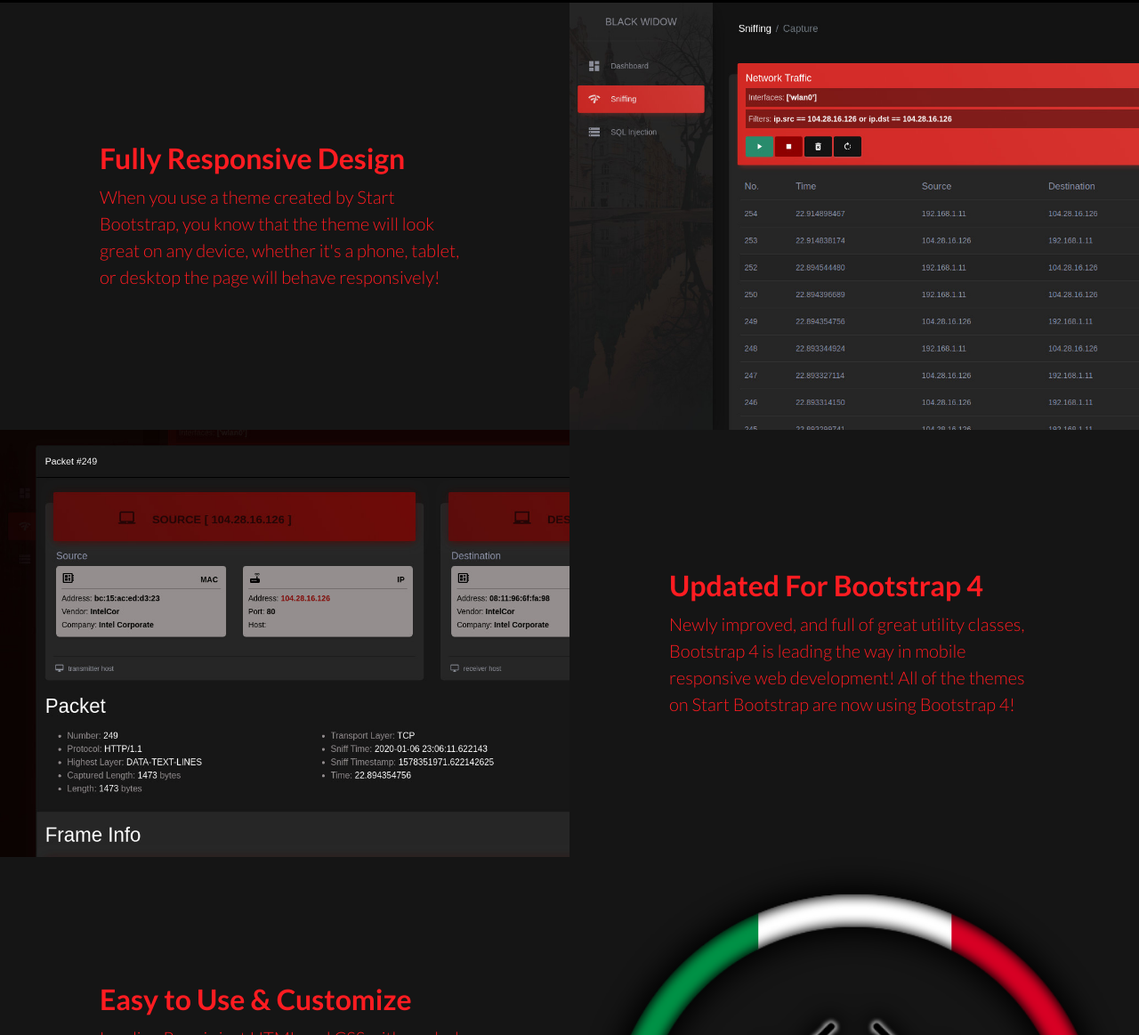
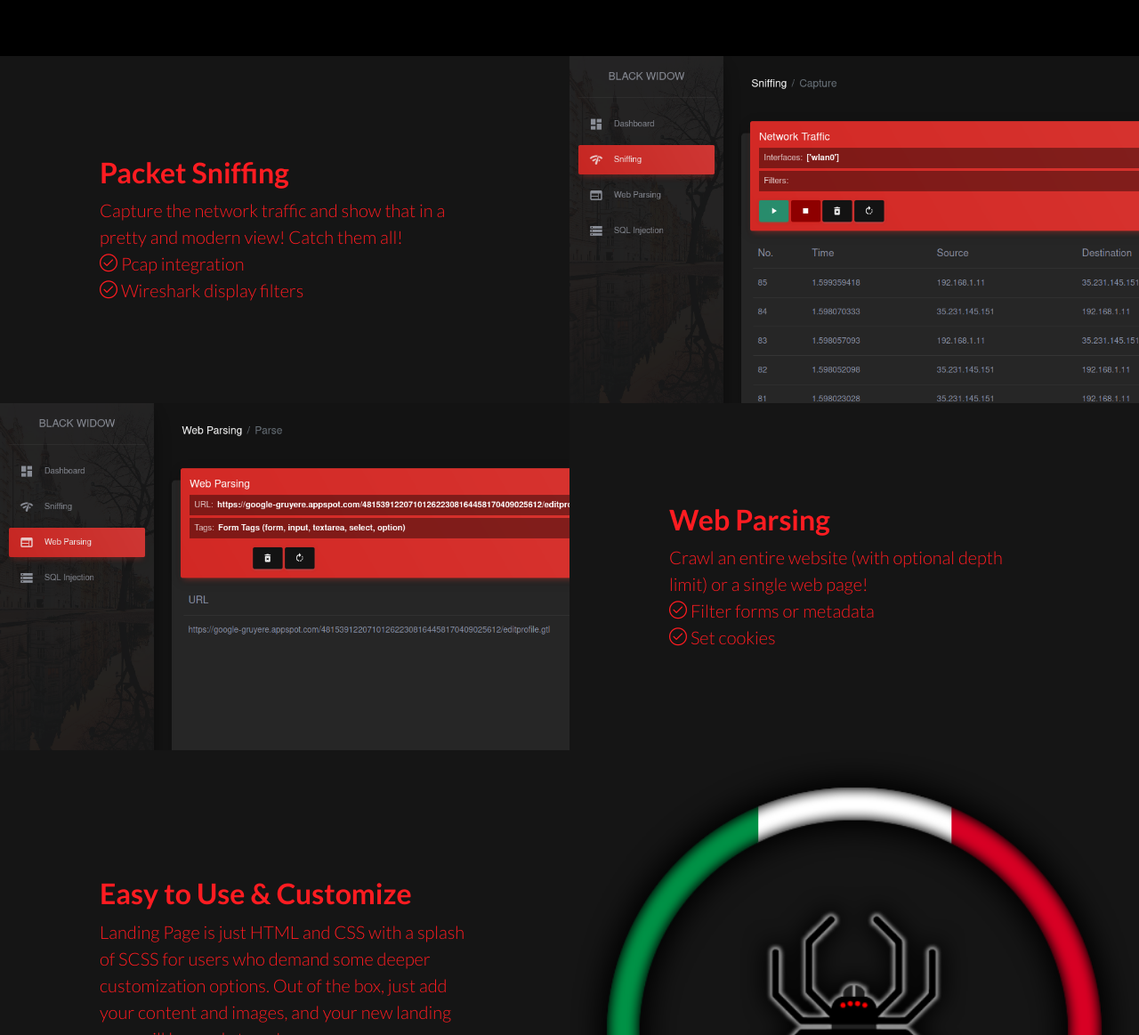
Before and after one commit to offensive-hub/black-widow-landing, a website: page index.html in a window 1280 px wide. Shown: the part 1251-2414 px from the top of the page at 89% size. Drawn offline with nearby package versions, Linux system fonts and the light colour scheme; files that its build step writes are made by us from their sources.

Commit message:
Updated website

```diff
--- /dev/null
+++ b/assets/js/black-widow.js
@@ -0,0 +1,12 @@
+$(function() {
+    $('.slides').each(function() {
+        let currentSlide = 0;
+        const $slides = $(this).find('.slide');
+        function nextSlide() {
+            $($slides[currentSlide]).removeClass('showing');
+            currentSlide = (currentSlide+1)%$slides.length;
+            $($slides[currentSlide]).addClass('showing');
+        }
+        setInterval(nextSlide, 3500);
+    });
+});
--- a/index.html
+++ b/index.html
@@ -66,17 +66,17 @@
             <div class="features-icons-icon d-flex">
               <i class="icon-screen-desktop m-auto"></i>
             </div>
-            <h3>Fully Responsive</h3>
-            <p class="lead mb-0">This theme will look great on any device, no matter the size!</p>
+            <h3>Web GUI</h3>
+            <p class="lead mb-0">black-widow provides a really attractive and responsive Web Graphical User Interface!</p>
           </div>
         </div>
         <div class="col-lg-4">
           <div class="features-icons-item mx-auto mb-5 mb-lg-0 mb-lg-3">
             <div class="features-icons-icon d-flex">
-              <i class="icon-layers m-auto"></i>
+              <i class="icon-film m-auto"></i>
             </div>
-            <h3>Bootstrap 4 Ready</h3>
-            <p class="lead mb-0">Featuring the latest build of the new Bootstrap 4 framework!</p>
+            <h3>Hacker Oriented</h3>
+            <p class="lead mb-0">Become the star of your hacking movie! Thanks to black-widow you can learn many useful things about networks!</p>
           </div>
         </div>
         <div class="col-lg-4">
@@ -95,21 +95,44 @@
   <!-- Image Showcases -->
   <section class="showcase bg-gray">
     <div class="container-fluid p-0">
+
+      <!-- Sniffing -->
       <div class="row no-gutters">
-
-        <div class="col-lg-6 order-lg-2 text-white showcase-img" style="background-image: url('/assets/img/previews/01_sniffer/02_capture/capture_01.jpg');"></div>
+        <div class="col-lg-6 order-lg-2 text-white">
+          <ul class="slides">
+            <li class="slide showing showcase-img" style="background-image: url('/assets/img/previews/01_sniffer/01_settings/settings_01.png');"></li>
+            <li class="slide showcase-img" style="background-image: url('/assets/img/previews/01_sniffer/02_capture/capture_01.png');"></li>
+            <li class="slide showcase-img" style="background-image: url('/assets/img/previews/01_sniffer/02_capture/capture_02.jpg');"></li>
+            <li class="slide showcase-img" style="background-image: url('/assets/img/previews/01_sniffer/02_capture/capture_03.jpg');"></li>
+            <li class="slide showcase-img" style="background-image: url('/assets/img/previews/01_sniffer/02_capture/capture_04.jpg');"></li>
+          </ul>
+        </div>
         <div class="col-lg-6 order-lg-1 my-auto showcase-text">
-          <h2>Fully Responsive Design</h2>
-          <p class="lead mb-0">When you use a theme created by Start Bootstrap, you know that the theme will look great on any device, whether it's a phone, tablet, or desktop the page will behave responsively!</p>
+          <h2>Packet Sniffing</h2>
+          <p class="lead mb-0">Capture the network traffic and show that in a pretty and modern view! Catch them all!</p>
+          <p class="lead mb-0"><i class="icon-check"></i> <span>Pcap integration</span></p>
+          <p class="lead mb-0"><i class="icon-check"></i> <span>Wireshark display filters</span></p>
         </div>
       </div>
+
+      <!-- Web Parsing -->
       <div class="row no-gutters">
-        <div class="col-lg-6 text-white showcase-img" style="background-image: url('/assets/img/previews/01_sniffer/02_capture/capture_02.jpg');"></div>
+        <div class="col-lg-6 text-white">
+          <ul class="slides">
+            <li class="slide showing showcase-img" style="background-image: url('/assets/img/previews/02_web_parsing/01_settings/settings_02.png');"></li>
+            <li class="slide showcase-img" style="background-image: url('/assets/img/previews/02_web_parsing/02_parse/parse_01.png');"></li>
+            <li class="slide showcase-img" style="background-image: url('/assets/img/previews/02_web_parsing/02_parse/parse_02.png');"></li>
+          </ul>
+        </div>
         <div class="col-lg-6 my-auto showcase-text">
-          <h2>Updated For Bootstrap 4</h2>
-          <p class="lead mb-0">Newly improved, and full of great utility classes, Bootstrap 4 is leading the way in mobile responsive web development! All of the themes on Start Bootstrap are now using Bootstrap 4!</p>
+          <h2>Web Parsing</h2>
+          <p class="lead mb-0">Crawl an entire website (with optional depth limit) or a single web page!</p>
+          <p class="lead mb-0"><i class="icon-check"></i> <span>Filter forms or metadata</span></p>
+          <p class="lead mb-0"><i class="icon-check"></i> <span>Set cookies</span></p>
         </div>
       </div>
+
+
       <div class="row no-gutters">
         <div class="col-lg-6 order-lg-2 text-white showcase-img" style="background-image: url('/assets/img/logo.png');"></div>
         <div class="col-lg-6 order-lg-1 my-auto showcase-text">
@@ -223,6 +246,7 @@
 
   <!-- Bootstrap core JavaScript -->
   <script src="/assets/vendor/jquery/jquery.min.js"></script>
+  <script src="/assets/js/black-widow.js"></script>
   <script src="/assets/vendor/bootstrap/js/bootstrap.bundle.min.js"></script>
   <script src="/assets/js/particles.js/particles.min.js"></script>
   <script type="application/javascript">
--- a/scss/_showcase.scss
+++ b/scss/_showcase.scss
@@ -15,3 +15,43 @@
     }
   }
 }
+
+/*
+essential styles:
+these make the slideshow work
+*/
+
+.slides {
+  min-height: 380px;
+  position: relative;
+  height: 100%;
+  width: 100%;
+  padding: 0px;
+  margin: 0px;
+  list-style-type: none;
+  overflow: hidden;
+}
+
+.slide {
+  position: absolute;
+  left: 0px;
+  top: 0px;
+  width: 100%;
+  height: 100%;
+  opacity: 0;
+  z-index: 1;
+  -webkit-transition: opacity 1s;
+  -moz-transition: opacity 1s;
+  -o-transition: opacity 1s;
+  transition: opacity 1s;
+  font-size: 40px;
+  padding: 40px;
+  box-sizing: border-box;
+  background: #333;
+  color: #fff;
+}
+
+.showing {
+  opacity: 1;
+  z-index: 2;
+}
```
Also changed, not shown: assets/img/previews/01_sniffer/01_settings/settings_01.jpg (deleted), assets/img/previews/01_sniffer/01_settings/settings_01.png (added), assets/img/previews/01_sniffer/01_settings/settings_02.jpg (deleted), assets/img/previews/01_sniffer/01_settings/settings_02.png (added), assets/img/previews/01_sniffer/02_capture/capture_01.jpg (deleted), assets/img/previews/01_sniffer/02_capture/capture_01.png (added), assets/img/previews/02_web_parsing/01_settings/settings_01.png (added), assets/img/previews/02_web_parsing/01_settings/settings_02.png (added), assets/img/previews/02_web_parsing/02_parse/parse_01.png (added), assets/img/previews/02_web_parsing/02_parse/parse_02.png (added).
